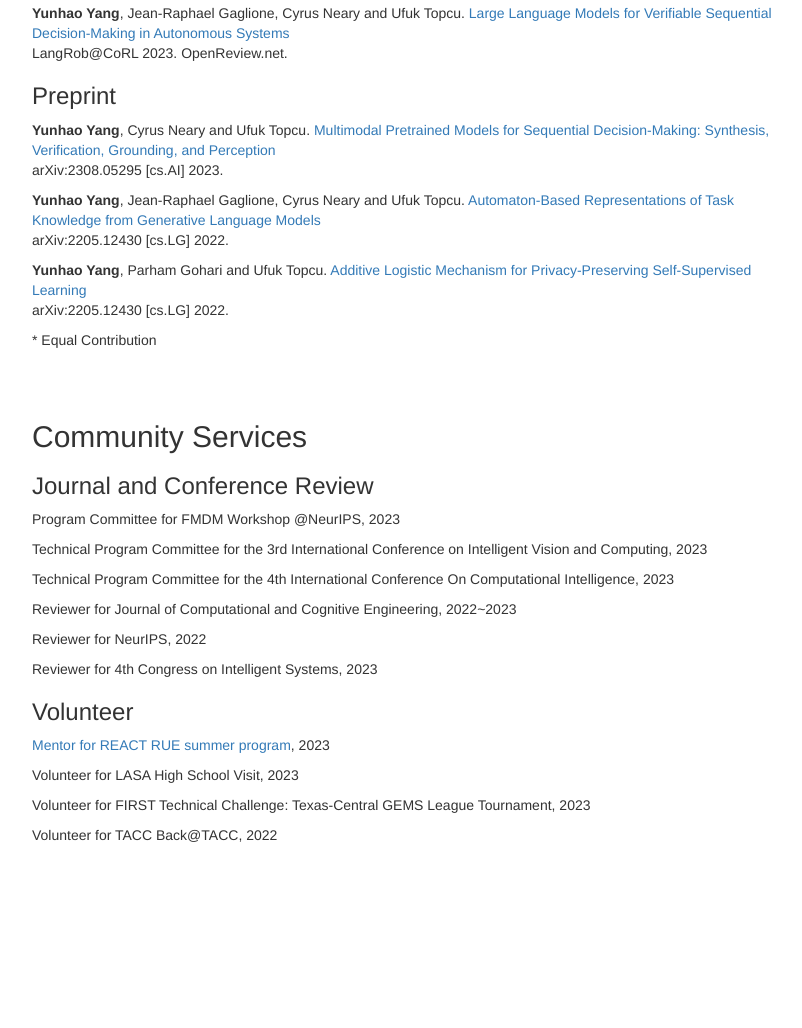
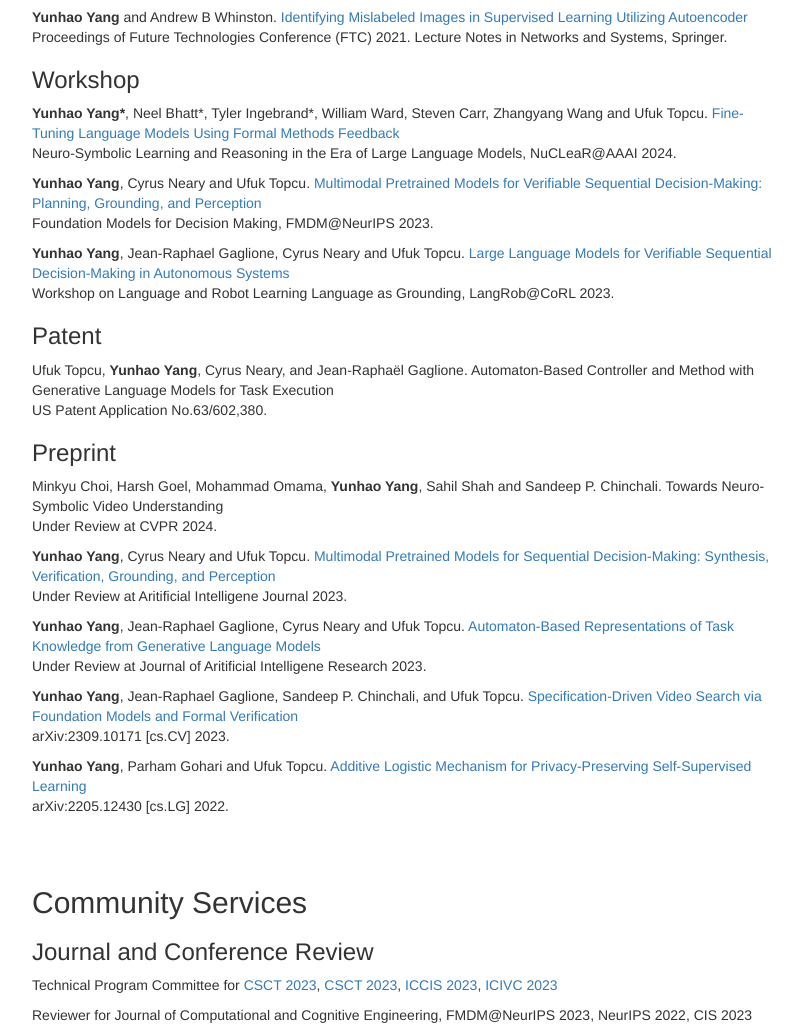
Before and after one commit to yunhaoyang234/yunhaoyang234.github.io, a plain HTML site: page index.html in a window 1280 px wide. Shown: the part 1610-2638 px from the top of the page, without its empty margins (38-840 px from the left). Before the commit the page ends 2505 px from the top, so only its background shows below. Drawn offline with nearby package versions, Linux system fonts and the light colour scheme.

Commit message:
update pub

```diff
--- a/index.html
+++ b/index.html
@@ -87,6 +87,9 @@
                     <h3>Journal Publication</h3>
                 </header>
                 <p>
+                    * Equal Contribution
+                </p>
+                <p>
                     <b>Yunhao Yang*</b>, Parham Gohari* and Ufuk Topcu. <a href="https://arxiv.org/abs/2110.03054" target="_blank">On the Privacy Risks of Deploying Recurrent Neural Networks in Machine Learning</a>
                     <br> Proceedings on Privacy Enhancing Technologies 2023.
                 </p>
@@ -97,8 +100,13 @@
                 </p>
 
                 <header>
-                    <h3>Conference Proceedings</h3>
+                    <h3>Conference Proceeding</h3>
                 </header>
+                <p>
+                    <b>Yunhao Yang</b>, Cyrus Neary and Ufuk Topcu. Multimodal Pretrained Models for Verifiable Sequential Decision-Making: Planning, Grounding, and Perception
+                    <br> International Conference on Autonomous Agents and Multi-Agent Systems (AAMAS) 2024. <b style="color:blue;">Oral Presentation</b>
+                </p>
+
                 <p>
                     <b>Yunhao Yang</b> and Andrew B Whinston. <a href="https://arxiv.org/abs/2008.12248" target="_blank">A Survey on Reinforcement Learning for Combinatorial Optimization</a>
                     <br>IEEE World Conference on Applied Intelligence and Computing (AIC) 2023.
@@ -133,21 +141,51 @@
                     <h3>Workshop</h3>
                 </header>
                 <p>
+                    <b>Yunhao Yang*</b>, Neel Bhatt*, Tyler Ingebrand*, William Ward, Steven Carr, Zhangyang Wang and Ufuk Topcu. <a href="https://openreview.net/forum?id=fWkTKHWfie" target="_blank">Fine-Tuning Language Models Using Formal Methods Feedback</a>
+                    <br> Neuro-Symbolic Learning and Reasoning in the Era of Large Language Models, NuCLeaR@AAAI 2024.
+                </p>
+
+                <p>
+                    <b>Yunhao Yang</b>, Cyrus Neary and Ufuk Topcu. <a href="https://openreview.net/forum?id=ilSesSBQDh" target="_blank">Multimodal Pretrained Models for Verifiable Sequential Decision-Making: Planning, Grounding, and Perception</a>
+                    <br> Foundation Models for Decision Making, FMDM@NeurIPS 2023.
+                </p>
+
+                <p>
                     <b>Yunhao Yang</b>, Jean-Raphael Gaglione, Cyrus Neary and Ufuk Topcu. <a href="https://openreview.net/forum?id=3IDdNlRbwk" target="_blank">Large Language Models for Verifiable Sequential Decision-Making in Autonomous Systems</a>
-                    <br> LangRob@CoRL 2023. OpenReview.net.
+                    <br> Workshop on Language and Robot Learning Language as Grounding, LangRob@CoRL 2023.
+                </p>
+
+                <header>
+                    <h3>Patent</h3>
+                </header>
+
+                <p>
+                    Ufuk Topcu, <b>Yunhao Yang</b>, Cyrus Neary, and Jean-Raphaël Gaglione. Automaton-Based Controller and Method with Generative Language Models for Task Execution
+                    <br> US Patent Application No.63/602,380.
                 </p>
 
                 <header>
                     <h3>Preprint</h3>
                 </header>
+
+                <p>
+                    Minkyu Choi, Harsh Goel, Mohammad Omama, <b>Yunhao Yang</b>, Sahil Shah and Sandeep P. Chinchali. Towards Neuro-Symbolic Video Understanding
+                    <br> Under Review at CVPR 2024.
+                </p>
+
                 <p>
                     <b>Yunhao Yang</b>, Cyrus Neary and Ufuk Topcu. <a href="https://arxiv.org/abs/2308.05295" target="_blank">Multimodal Pretrained Models for Sequential Decision-Making: Synthesis, Verification, Grounding, and Perception</a>
-                    <br> arXiv:2308.05295 [cs.AI] 2023.
+                    <br> Under Review at Aritificial Intelligene Journal 2023.
                 </p>
 
                 <p>
                     <b>Yunhao Yang</b>, Jean-Raphael Gaglione, Cyrus Neary and Ufuk Topcu. <a href="https://arxiv.org/abs/2212.01944" target="_blank">Automaton-Based Representations of Task Knowledge from Generative Language Models</a>
-                    <br> arXiv:2205.12430 [cs.LG] 2022.
+                    <br> Under Review at Journal of Aritificial Intelligene Research 2023.
+                </p>
+
+                <p>
+                    <b>Yunhao Yang</b>, Jean-Raphael Gaglione, Sandeep P. Chinchali, and Ufuk Topcu. <a href="https://arxiv.org/abs/2309.10171" target="_blank">Specification-Driven Video Search via Foundation Models and Formal Verification</a>
+                    <br> arXiv:2309.10171 [cs.CV] 2023.
                 </p>
 
                 <p>
@@ -155,9 +193,6 @@
                     <br> arXiv:2205.12430 [cs.LG] 2022.
                 </p>
 
-                <p>
-                    * Equal Contribution
-                </p>
                 <br>
                 <br>
 
@@ -165,12 +200,11 @@
                 <header>
                     <h3>Journal and Conference Review</h3>
                 </header>
-                <p>Program Committee for FMDM Workshop @NeurIPS, 2023</p>
-                <p>Technical Program Committee for the 3rd International Conference on Intelligent Vision and Computing, 2023</p>
-                <p>Technical Program Committee for the 4th International Conference On Computational Intelligence, 2023</p>
-                <p>Reviewer for Journal of Computational and Cognitive Engineering, 2022~2023</p>
-                <p>Reviewer for NeurIPS, 2022</p>
-                <p>Reviewer for 4th Congress on Intelligent Systems, 2023</p>
+                <p>Technical Program Committee for <a href="https://drive.google.com/file/d/1HNU3H3iJ7LRGSAuc7MX2scwFEOavLDG3/view" target="_blank">CSCT 2023</a>,
+                <a href="https://drive.google.com/file/d/1HNU3H3iJ7LRGSAuc7MX2scwFEOavLDG3/view" target="_blank">CSCT 2023</a>,
+                <a href="https://drive.google.com/file/d/1wEHe76nMONxgF-5Ve0fbuZxBB-_FoKU7/view" target="_blank">ICCIS 2023</a>,
+                <a href="https://drive.google.com/file/d/1plSF3BWE0hNbr-wc5pJ6psLLXPCC0ZSQ/view" target="_blank">ICIVC 2023</a> </p>
+                <p>Reviewer for Journal of Computational and Cognitive Engineering, FMDM@NeurIPS 2023, NeurIPS 2022, CIS 2023</p>
 
                 <header>
                     <h3>Volunteer</h3>
```
Also changed, not shown: 1 other file.
